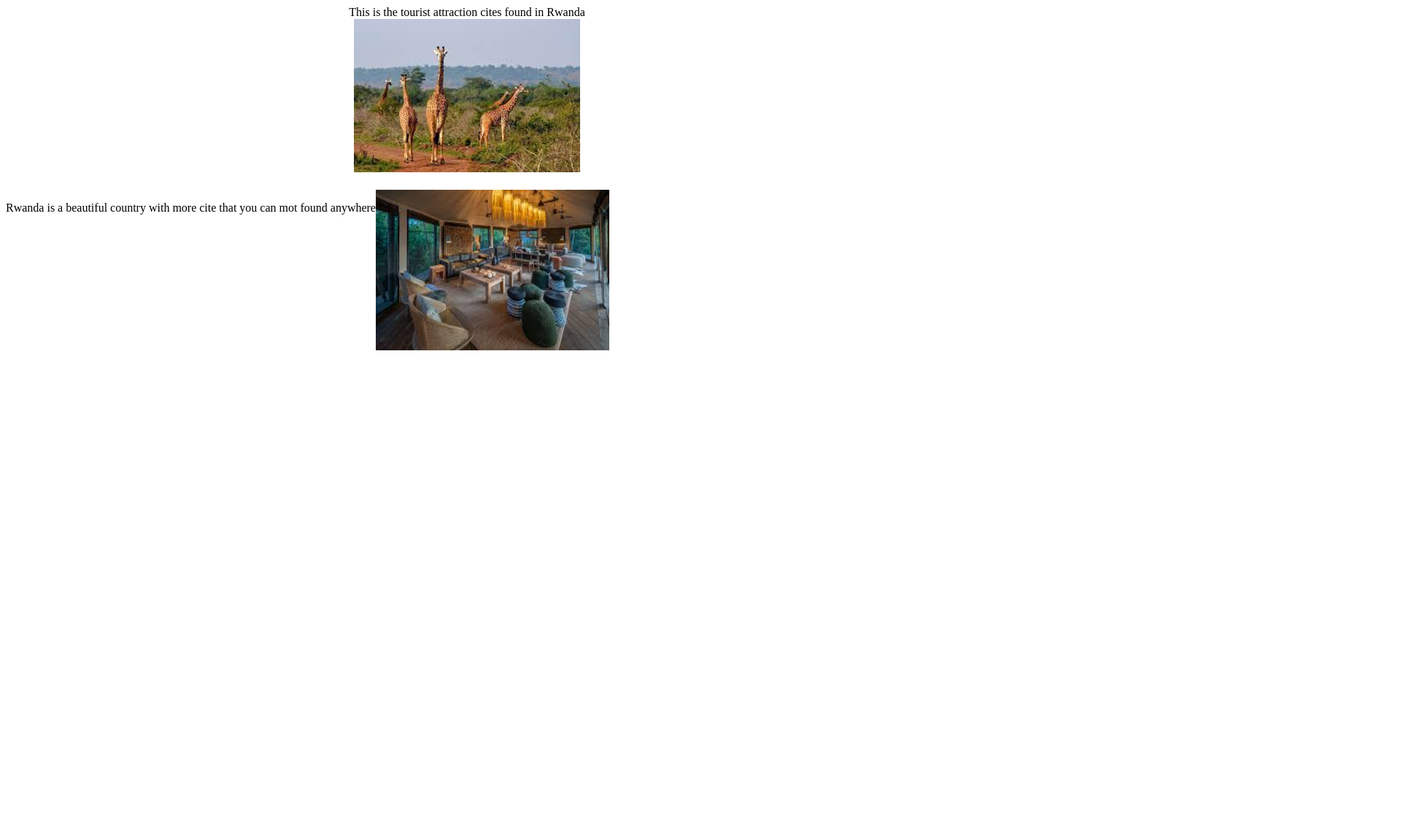
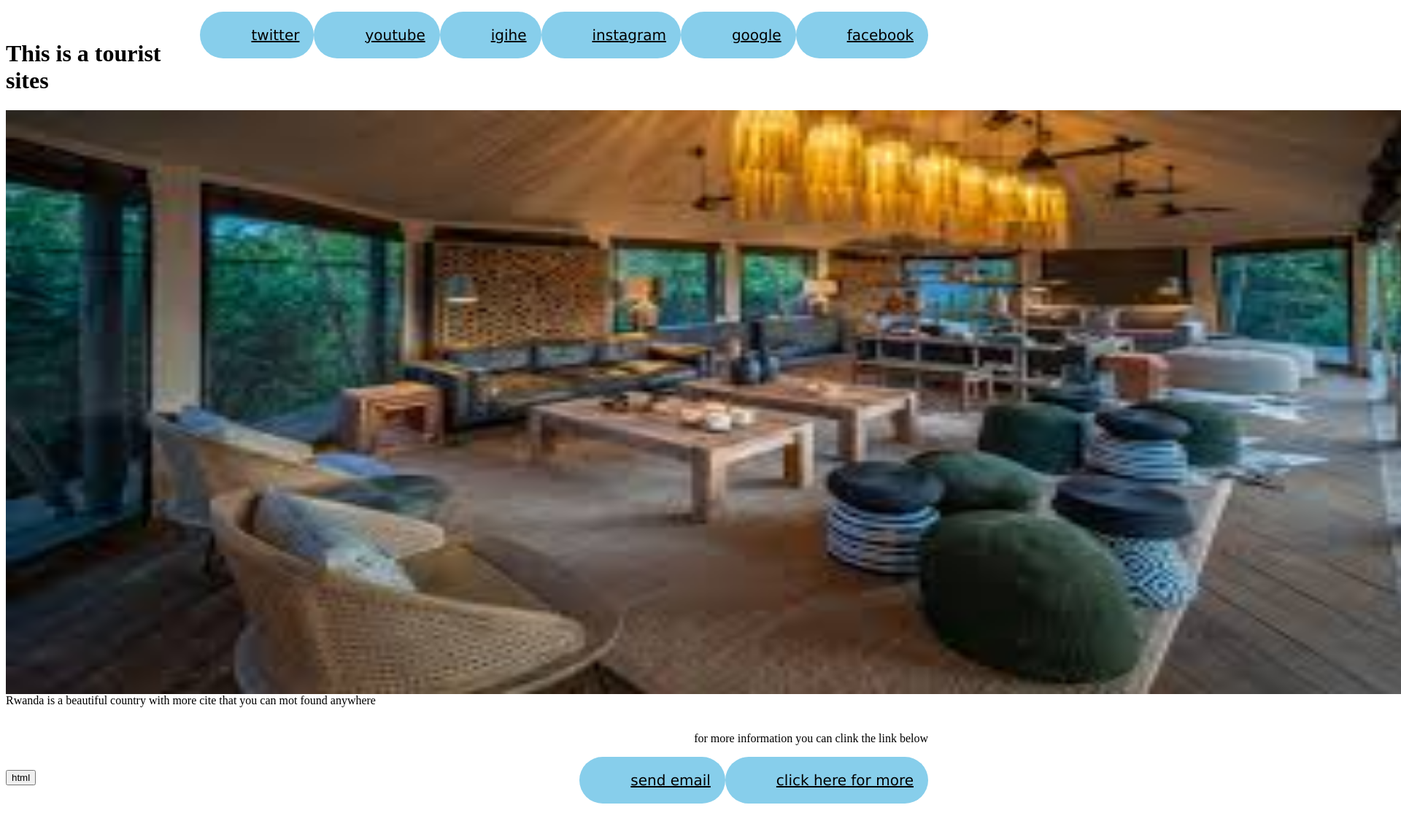
Before and after one commit to gajurosine/demo-repo, a plain HTML site: page index.html in a window 1280 px wide. Shown: the top 1140 px of the page at 73% size, 1920 px wide, since content can reach past the window. Before the commit the page ends 800 px from the top, so only its background shows below. Drawn offline with Linux system fonts and the light colour scheme.

Commit message:
Initial Commit

```diff
--- a/index.css
+++ b/index.css
@@ -1,12 +1,37 @@
 div {
     border-radius: 20px;
-    text-align: center;
+    text-emphasis: none;
 }
 img {
     border: blue;
     font-display: center;
-    padding-bottom: 20px;
+    padding-bottom: 0px;
+    float: left;
+    width: 1999px;
+    height: 800px;
 }
-p {
-    float: left;
+form{
+    float:right;
+    margin-top: 36px;
+    padding-bottom: 60px;
+    transform-origin: bottom;
 }
+a {
+    padding: 20px;
+    float: right;
+    font-size: 20px;
+    font-family: verdana;
+    background-color: blue;
+    border-radius: 35px;
+    margin-bottom: 70px;
+    color: #000000;
+    background-color: skyblue;
+    padding-inline-start: 70px;
+}
+a:active{
+    color: springgreen;
+}
+h{
+    text-align: left;
+    float: inline-end;
+}
--- a/index.html
+++ b/index.html
@@ -1,20 +1,37 @@
 <!DOCTYPE html>
 <html lang="en">
     <head>
-        <meta url>
-        <meta content="rwanda's cite">
+        <meta charset="utf-8">
+        <meta content="width=device-width,initial scle=1.0" name="viewport" >
         <title> Attraction cites in Rwanda</title>
     </head>
     <link rel="stylesheet" href="./index.css">
 
-        <div>
-        <h>This is  the tourist attraction  cites found in Rwanda</h><br>
 
-        <img src="image/akagera.jpg" alt="akagera national park" width="310" height="210">
+    <p><a href="https://www.facebook.com/" class="facebook" icons="link">facebook</a>
+    <a href="https://www.google.com/search?" class="google">google</a>
+    <a href="https://www.instagram.com/" class="instagram">instagram</a>
+    <a href="https://igihe.com/" class="igihe">igihe</a>
+    <a href="https:/www.youtube.com/" class="youtube">youtube</a>
+    <a href="https://twitter.com/account/access"class="twitter">twitter</a>
+            <br>
+            <h1> This is a tourist sites </h1>
+        <img src="image/musium.jpg" alt="akagera national park" width="999px" height="770"><br>
         <br>
         </div>
-        <p>Rwanda is a beautiful country with more cite that you can mot found anywhere</p>
-        <img src="image/musium.jpg" alt="Musium" width="320" height="220"><br>
+        <br>
+        <div>
+        <p class="welcome-in RNDA">Rwanda is a beautiful country with more cite that you can mot found anywhere</p>
+        </div>
+        <br>
+        <div>
+        <h>for more information you can clink the link below </h><br>
+        </div>
+        <div>
+        <p><a href="https://www.getyourguide.com/nyungwe-forest-national"  target="_self">click here for more</a></p>
+        <p><a href="mailto:someone@gmail.com">send email</a></p><br>
+        <button onclick="document.location='default.asp'">html</button>
+        </div>
 
 
 
```
Also changed, not shown: README.md, 1 other file.
